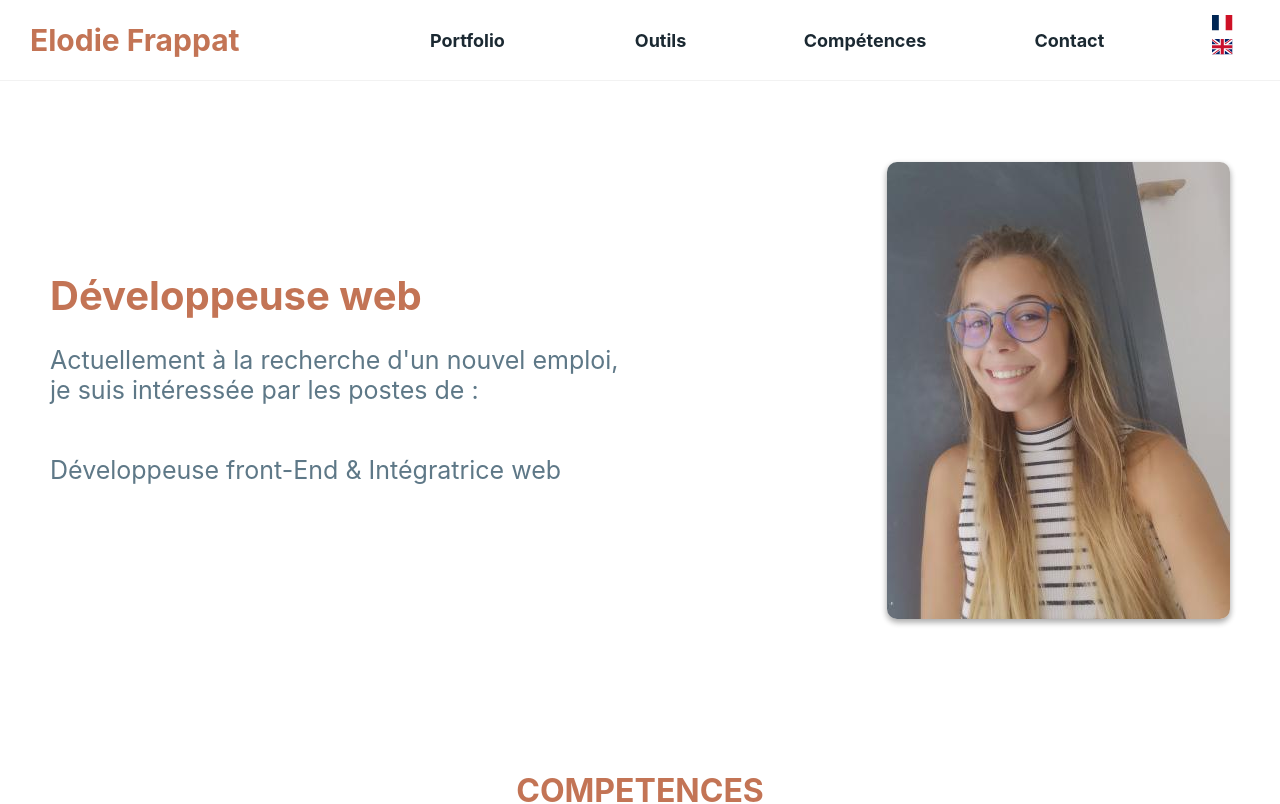
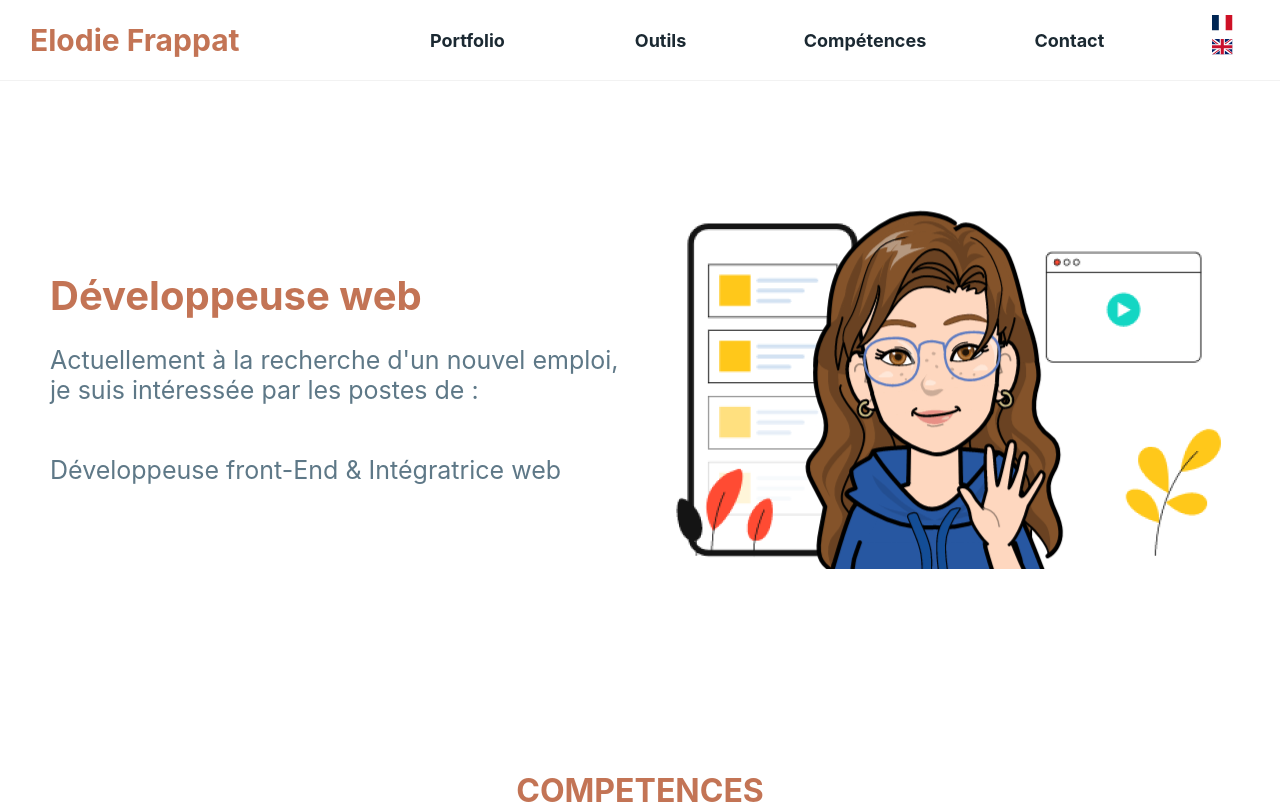
Before and after one commit to Zubiik/curiculum_vitae, a React (Create React App) app: page / in a window 1280 px wide. Shown: the top 804 px of the page. Built offline with nearby package versions, Linux system fonts and the light colour scheme.

Commit message:
fix: change profil picture

```diff
--- a/src/Header/index.js
+++ b/src/Header/index.js
@@ -8,7 +8,7 @@ import {
   ProfilPicture,
   SmallerTextCustom,
 } from './styled';
-import pdp from '../images/photo.jpg';
+import avatar from '../images/avatar.png';
 import '../configs/i18n';
 
 function Header() {
@@ -23,7 +23,7 @@ function Header() {
           {t('frontEndDev')} & {t('WebIntegrator')}
         </SmallerTextCustom>
       </TextContainer>
-      <ProfilPicture src={pdp} alt="PDP" />
+      <ProfilPicture src={avatar} alt="PDP" />
     </Container>
   );
 }
--- a/src/Header/styled.js
+++ b/src/Header/styled.js
@@ -24,8 +24,6 @@ export const TextContainer = styled.div`
 `;
 
 export const ProfilPicture = styled.img`
-  border-radius: 10px;
-  box-shadow: rgba(0, 0, 0, 0.16) 0px 3px 6px, rgba(0, 0, 0, 0.23) 0px 3px 6px;
 `;
 
 export const TextCustom = styled.div`
```
Also changed, not shown: src/images/avatar.jpeg (added), src/images/avatar.png (added).
